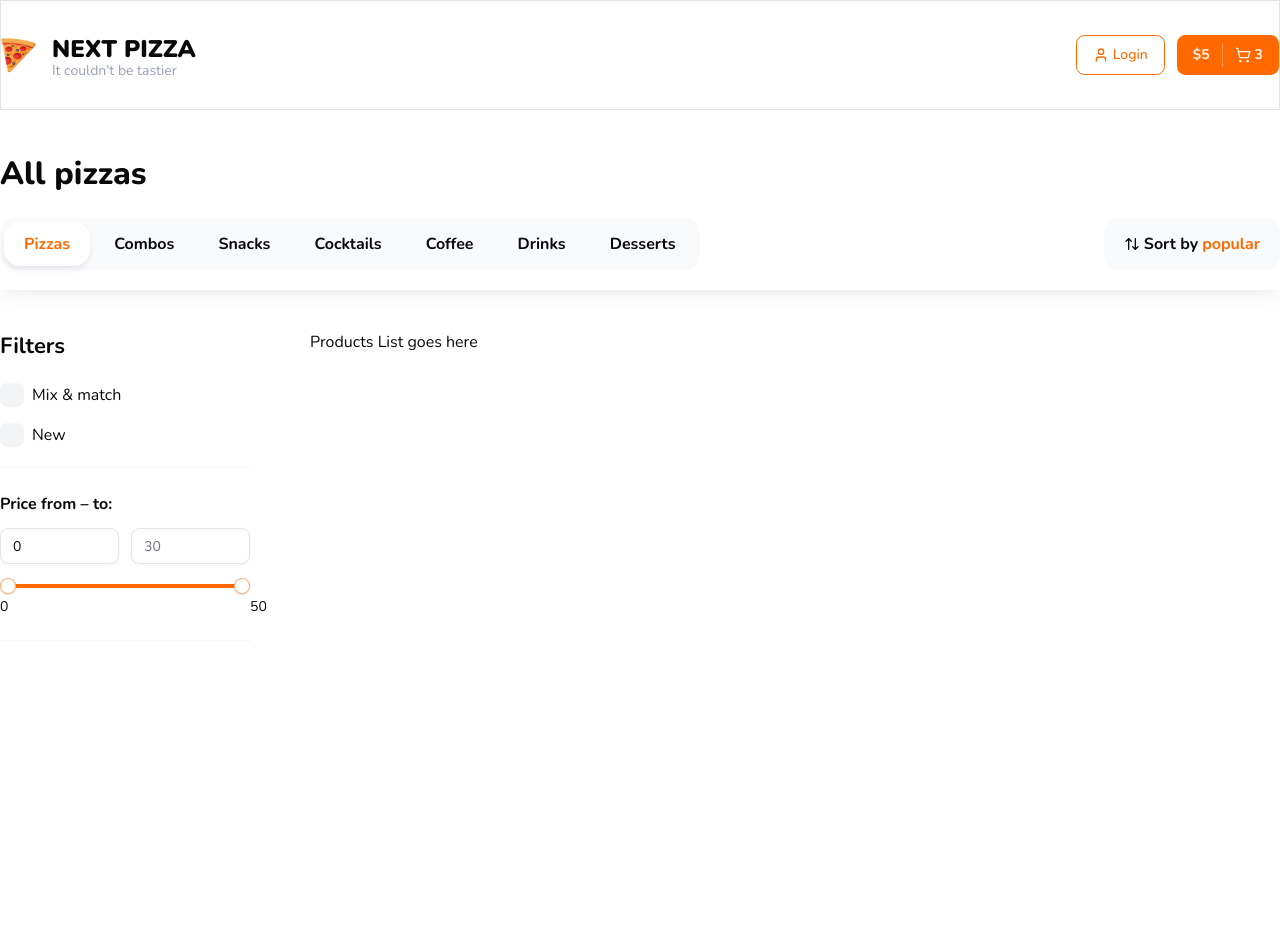
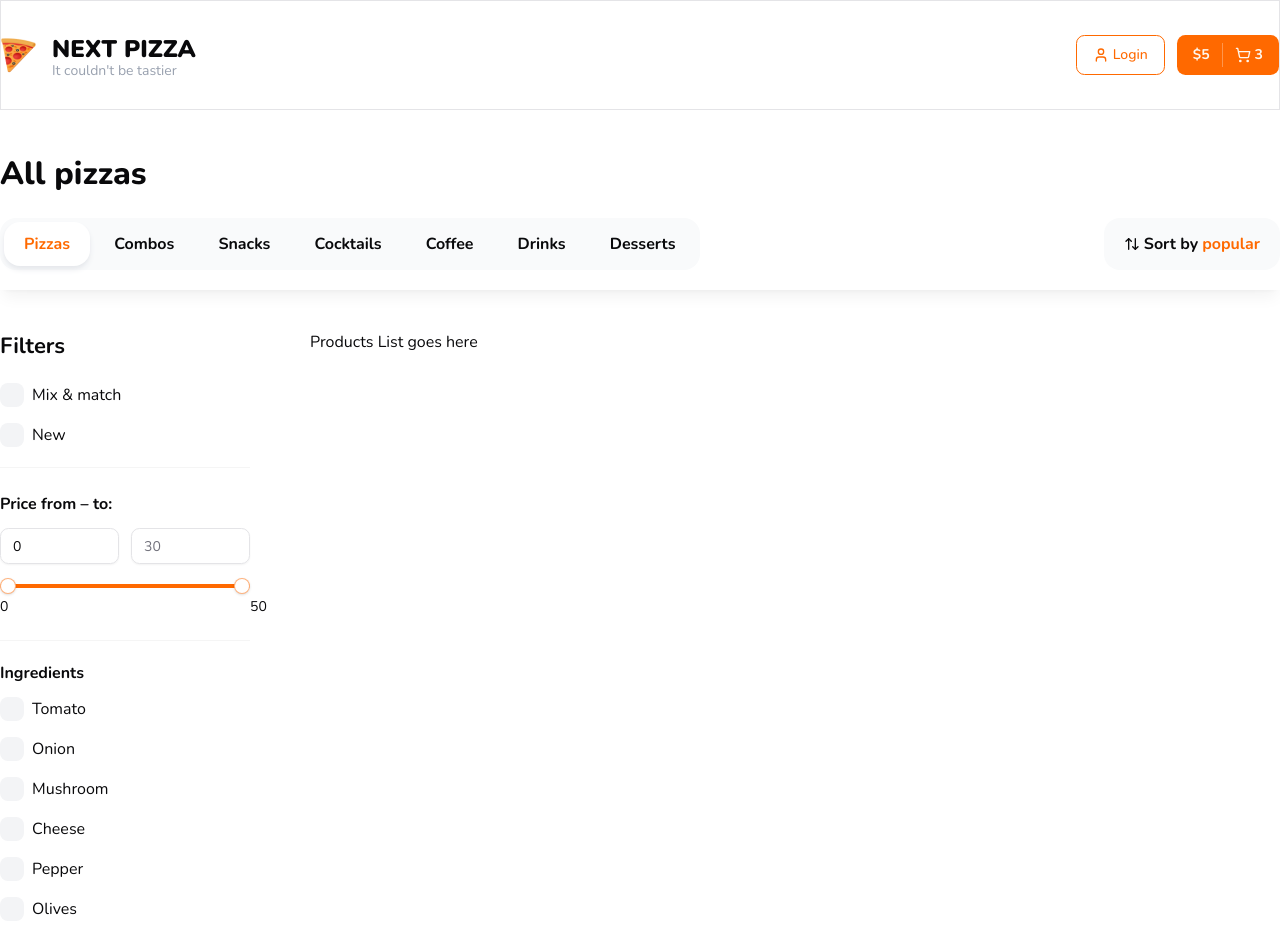
Before and after one commit to katriosa/next-pizza, a Next.js app: page / in a window 1280 px wide. Shown: the top 936 px of the page. Built offline with nearby package versions, Linux system fonts and the light colour scheme.

Commit message:
add ingredients filter

```diff
--- /dev/null
+++ b/components/shared/checkbox-filters-group.tsx
@@ -0,0 +1,82 @@
+"use client";
+
+import React from "react";
+import { FilterChecboxProps, FilterCheckbox } from "./filter-checkbox";
+import { Input } from "../ui";
+
+type Item = FilterChecboxProps;
+
+interface Props {
+  title: string;
+  items: Item[];
+  defaultItems: Item[];
+  limit?: number;
+  searchInputPlaceholder?: string;
+  onChange?: (values: string[]) => void;
+  defaultValues?: string[];
+  className?: string;
+}
+
+export const CheckboxFiltersGroup: React.FC<Props> = ({
+  title,
+  items,
+  defaultItems,
+  limit = 5,
+  searchInputPlaceholder = "Search...",
+  // onChange,
+  // defaultValues,
+  className,
+}) => {
+  const [showAll, setShowAll] = React.useState(false);
+  const [searchValue, setSearchValue] = React.useState("");
+
+  const list = showAll
+    ? items.filter((item) =>
+        item.text.toLowerCase().includes(searchValue.toLowerCase())
+      )
+    : defaultItems.slice(0, limit);
+
+  const onChangeSearchInput = (e: React.ChangeEvent<HTMLInputElement>) => {
+    setSearchValue(e.target.value);
+  };
+
+  return (
+    <div className={className}>
+      <p className="font-bold mb-3">{title}</p>
+
+      {showAll && (
+        <div className="mb-5">
+          <Input
+            onChange={onChangeSearchInput}
+            placeholder={searchInputPlaceholder}
+            className="bg-gray-50 border-none"
+          />
+        </div>
+      )}
+
+      <div className="flex flex-col gap-4 max-h-96 pr-2 overflow-auto scrollbar">
+        {list.map((item, index) => (
+          <FilterCheckbox
+            key={index}
+            value={item.value}
+            text={item.text}
+            endAdornment={item.endAdornment}
+            checked={false}
+            onCheckedChange={(ids) => console.log(ids)}
+          />
+        ))}
+      </div>
+
+      {items.length > limit && (
+        <div className={showAll ? "border-t border-t-neutral-100 mt-4" : ""}>
+          <button
+            onClick={() => setShowAll(!showAll)}
+            className="text-primary mt-3"
+          >
+            {showAll ? "Hide" : "+ Show all"}
+          </button>
+        </div>
+      )}
+    </div>
+  );
+};
--- a/components/shared/filters.tsx
+++ b/components/shared/filters.tsx
@@ -3,6 +3,7 @@ import { Title } from "./title";
 import { FilterCheckbox } from "./filter-checkbox";
 import { Input } from "../ui";
 import { RangeSlider } from "./range-slider";
+import { CheckboxFiltersGroup } from "./checkbox-filters-group";
 
 interface Props {
   className?: string;
@@ -33,6 +34,84 @@ export const Filters: React.FC<Props> = ({ className }) => {
 
         <RangeSlider min={0} max={50} step={5} value={[0, 50]} />
       </div>
+
+      <CheckboxFiltersGroup
+        title="Ingredients"
+        className="mt-5"
+        limit={6}
+        defaultItems={[
+          {
+            value: "1",
+            text: "Tomato",
+          },
+          {
+            value: "2",
+            text: "Onion",
+          },
+          {
+            value: "3",
+            text: "Mushroom",
+          },
+          {
+            value: "4",
+            text: "Cheese",
+          },
+          {
+            value: "5",
+            text: "Pepper",
+          },
+          {
+            value: "6",
+            text: "Olives",
+          },
+        ]}
+        items={[
+          {
+            value: "1",
+            text: "Tomato",
+          },
+          {
+            value: "2",
+            text: "Onion",
+          },
+          {
+            value: "3",
+            text: "Mushroom",
+          },
+          {
+            value: "4",
+            text: "Cheese",
+          },
+          {
+            value: "5",
+            text: "Pepper",
+          },
+          {
+            value: "6",
+            text: "Olives",
+          },
+          {
+            value: "7",
+            text: "Mushroom",
+          },
+          {
+            value: "8",
+            text: "Cheese",
+          },
+          {
+            value: "9",
+            text: "Pepper",
+          },
+          {
+            value: "10",
+            text: "Olives",
+          },
+          {
+            value: "11",
+            text: "Tomato",
+          },
+        ]}
+      />
     </div>
   );
 };
```
